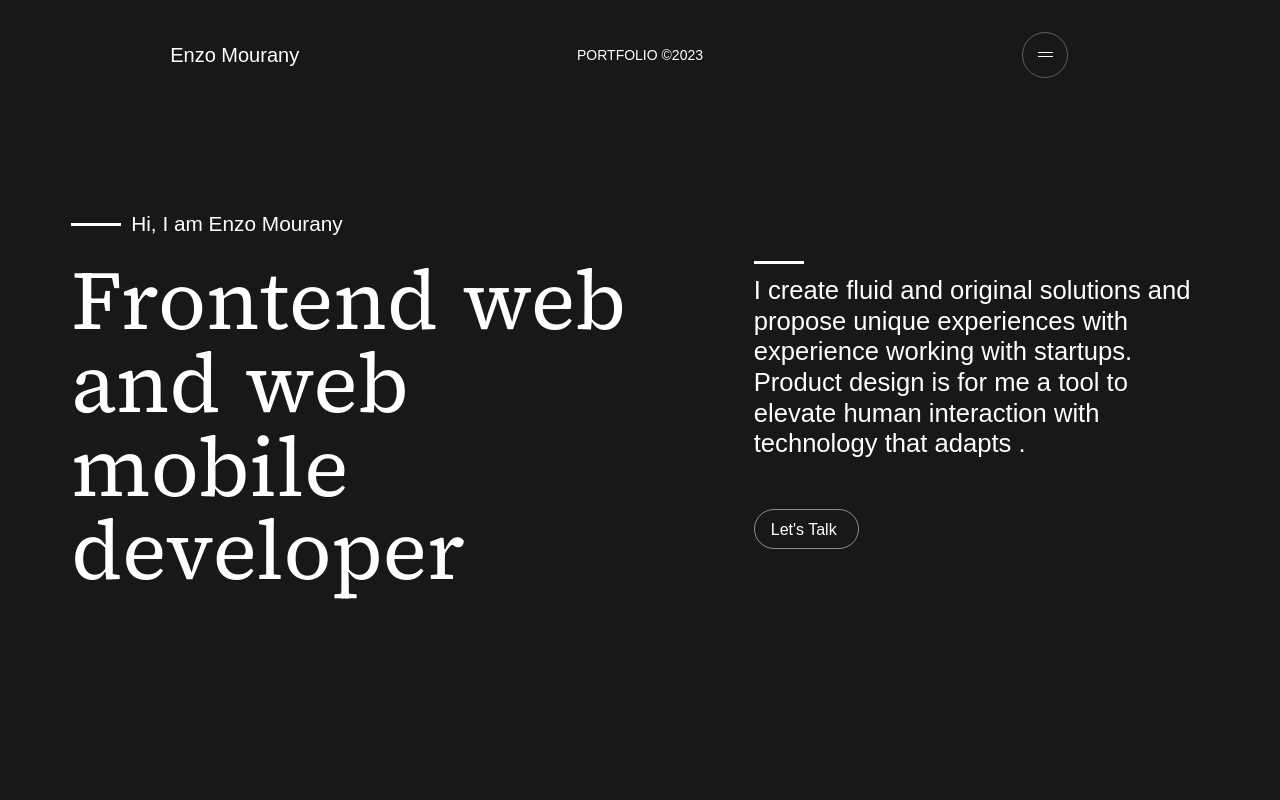
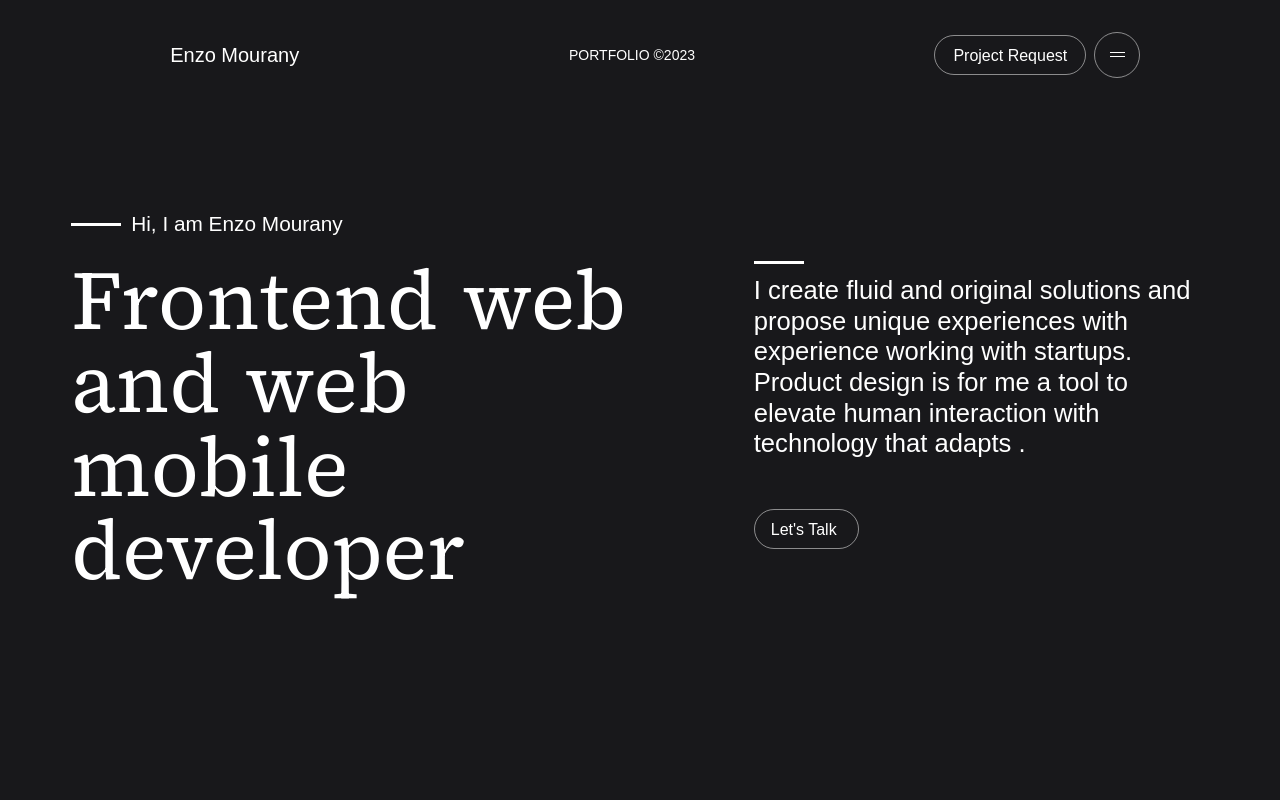
Before and after one commit to enzo-mourany/portfolio-v2, a Next.js app: page / in a window 1280 px wide. Shown: the top 800 px of the page. Built offline with nearby package versions, Linux system fonts and the light colour scheme.

Commit message:
feat: add Project Request button

```diff
--- a/app/layout.tsx
+++ b/app/layout.tsx
@@ -7,6 +7,7 @@ import { motion } from 'framer-motion';
 import '../styles/globals.css';
 import Hamburger from '../components/input/Hamburger';
 import LinkBox from '../components/LinkBox';
+import LineButton from '../components/input/LineButton';
 
 export default function RootLayout({ children }: { children: React.ReactNode }) {
   const [isMenuOpen, setIsMenuOpen] = useState(false);
@@ -31,8 +32,11 @@ export default function RootLayout({ children }: { children: React.ReactNode })
         <div className='hidden sm:block w-48'>
           <p className='text-white text-sm font-extralight uppercase'>Portfolio ©2023</p>
         </div>
-        <div className='flex justify-end sm:justify-center w-1/2 xs:w-48' onClick={() => toggleMenu()}>
-          <Hamburger isMenuOpen={isMenuOpen} />
+        <div className='flex justify-around items-center sm:justify-center w-1/2 xs:w-52 gap-2'>
+          <LineButton text='Project Request' />
+          <div onClick={() => toggleMenu()}>
+            <Hamburger isMenuOpen={isMenuOpen} />
+          </div>
         </div>
       </div>
     </header>
--- a/styles/Hamburger.module.scss
+++ b/styles/Hamburger.module.scss
@@ -7,7 +7,7 @@
     width: 46px;
     position: relative;
     border-radius: 50%;
-    border: 1px solid rgba(255, 255, 255, 0.3);
+    border: 1px solid rgba(255, 255, 255, 0.5);
     transition: all 0.3s ease;
     .hamburger__box {
         display: flex;
```
